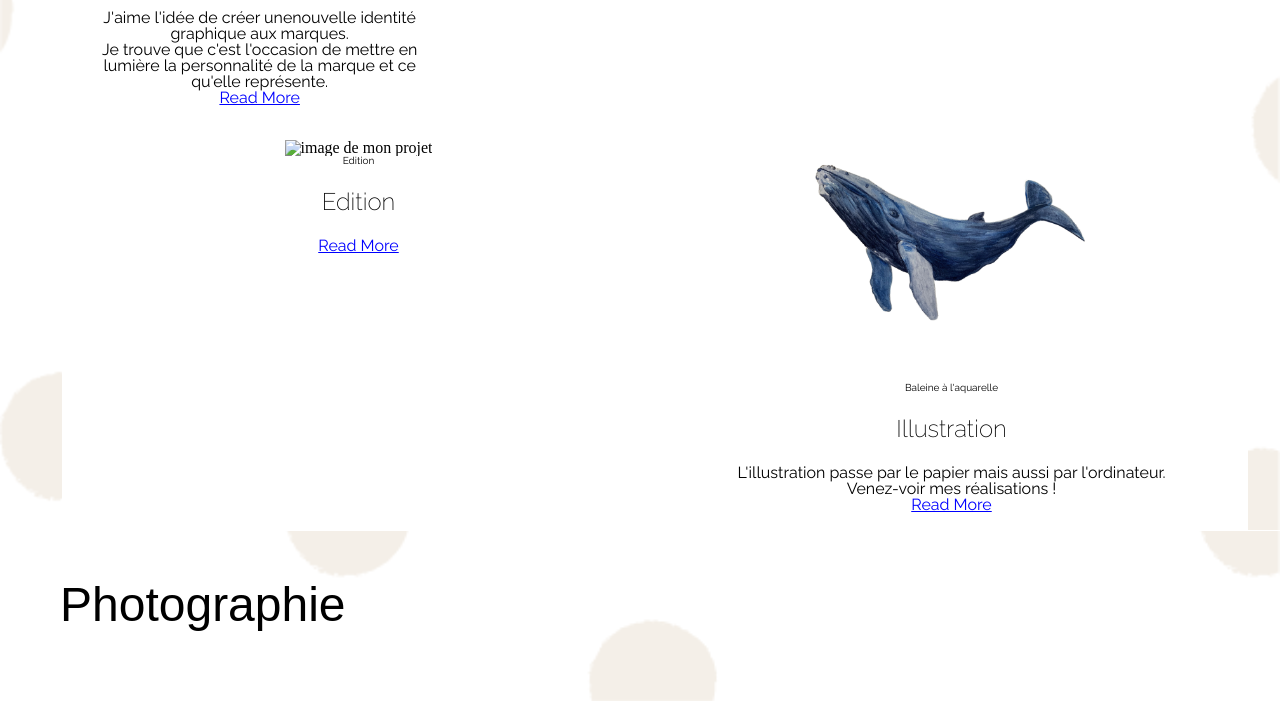
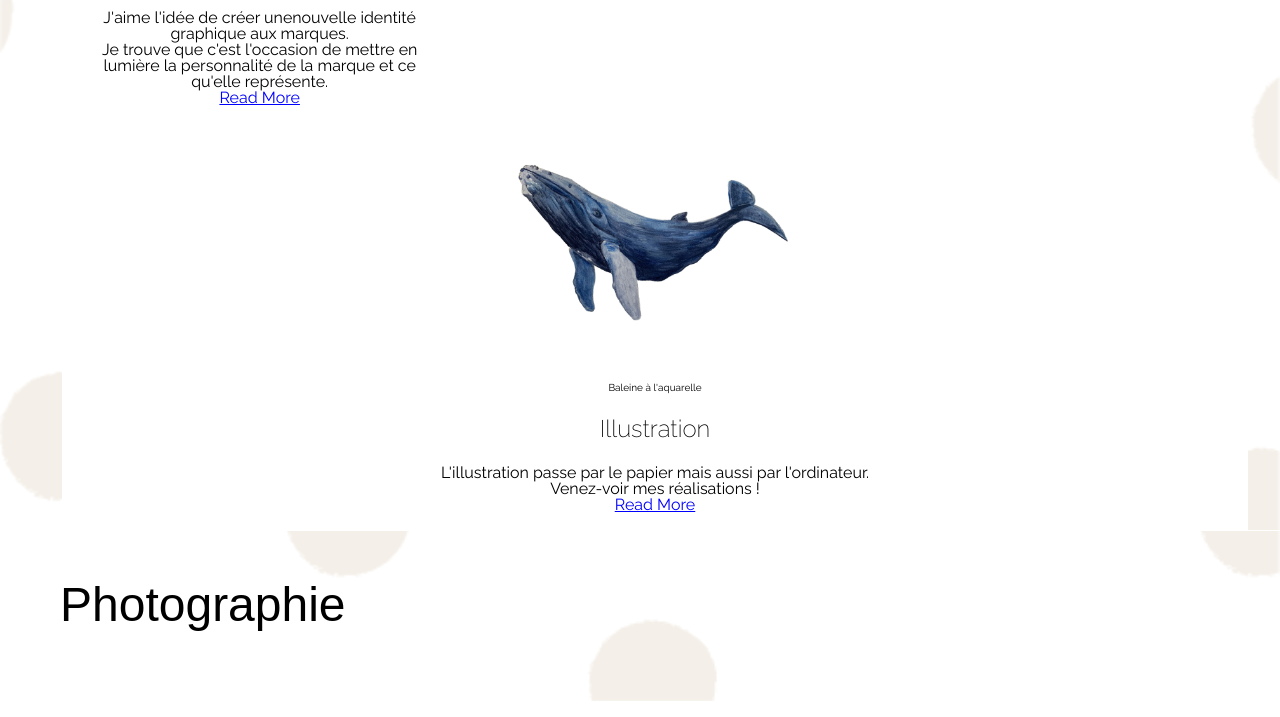
Before and after one commit to VictoriaLacan/b3-2019-2020-Projet-04-portfolio, a plain HTML site: page index.html in a window 1280 px wide. Shown: the part 1063-1780 px from the top of the page. Drawn offline with Linux system fonts and the light colour scheme; grey boxes are pictures that could not be loaded; a web font is replaced by a local one.

Commit message:
Modif3_3/04

```diff
--- a/index.html
+++ b/index.html
@@ -95,20 +95,6 @@
 
 
 
-    <div class="project-feature">
-
-    <figure>
-      <img src="images/.png" alt="image de mon projet" width="320x160" >
-      <figcaption>Edition</figcaption>
-    </figure>
-
-      <h2>Edition </h2>
-      <p> </p>
-      <a href="edition.html">Read More</a>
-
-    </div>
-
-
 
     <div class="project-feature">
 
@@ -125,17 +111,12 @@
     </div>
 
 
+</div>
+
+</section>
 
 
 
-
-
-
-
-
-</div>
-
-</section>
 
 
 <section id="photo">
@@ -190,14 +171,14 @@
       <img src="images/portrait.jpg" alt="photo de ma tête"width="320x160">
       </figure>
 
-      <figure 'mepara'>
+      <div 'me-para'>
       <p> Hello ! </p>
 
       <p> Je m'appelle Victoria Lacan, je suis étudiante en Design à ECV Bordeaux. </p>
       <p> Je viens du Sud-Ouest de la France, plus éxactement de la Côte Basque.</p>
       <p> J'aime la danse, dessiner, me balader, mais j'aime aussi beaucoup les animaux et la mer.  </p>
       <p> </p>
-      </figure>
+    </div>
 
     </div>
 
```
